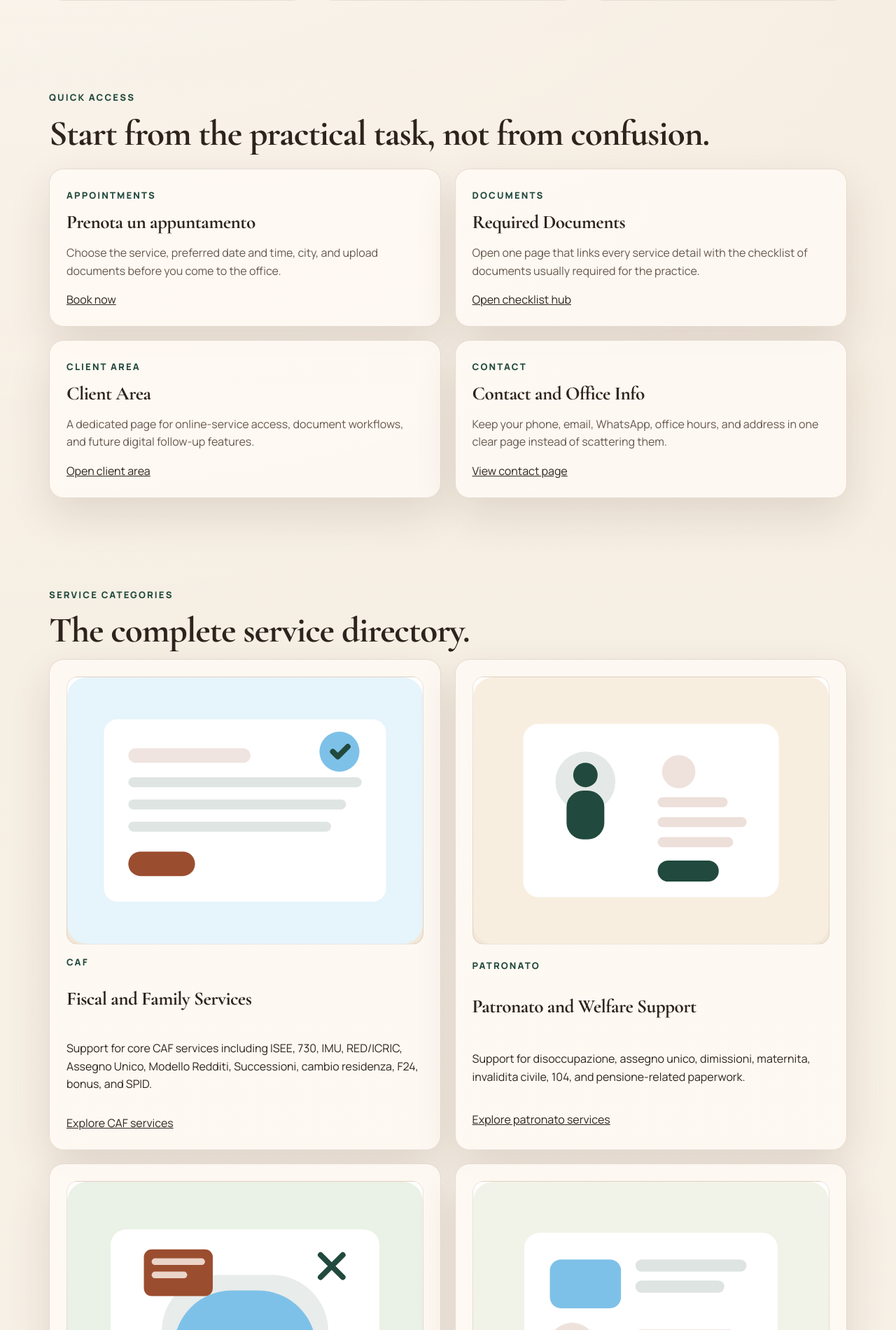
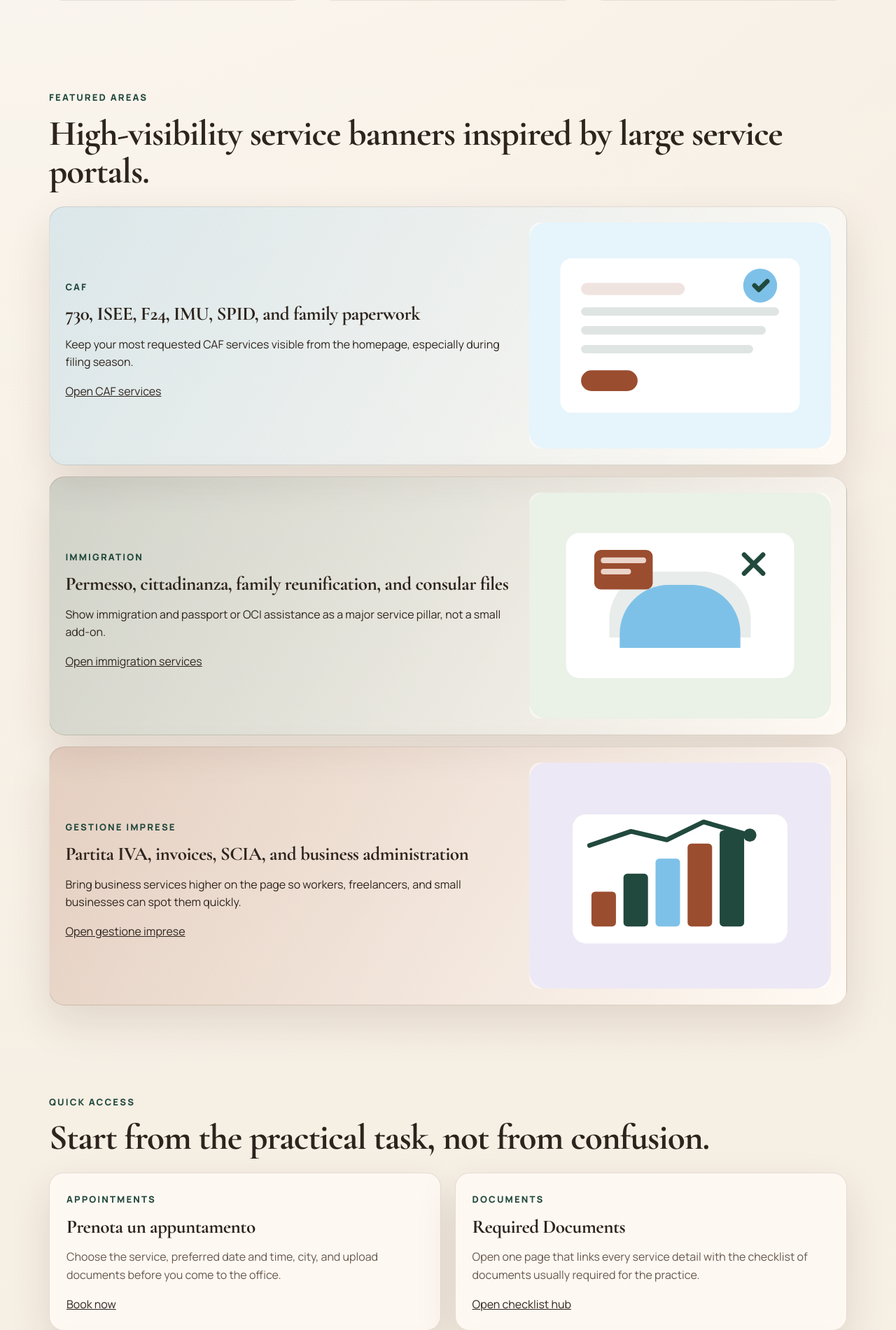
Before and after one commit to ananthareddykunreddy/italia-caf-immigration-site, a Flask app: page / in a window 1280 px wide. Shown: the part 1202-3103 px from the top of the page at 70% size. Run offline with Flask 3, Linux system fonts and the light colour scheme.

Commit message:
Refine homepage using service-portal reference

```diff
--- a/static/styles.css
+++ b/static/styles.css
@@ -336,6 +336,41 @@ a {
   gap: 1.2rem;
 }
 
+.featured-strips {
+  display: grid;
+  gap: 1rem;
+}
+
+.featured-strip {
+  display: grid;
+  grid-template-columns: minmax(0, 1.2fr) minmax(220px, 0.8fr);
+  align-items: center;
+  gap: 1rem;
+  padding: 1.4rem;
+  border-radius: 1.4rem;
+  border: 1px solid var(--line);
+  box-shadow: var(--shadow);
+  overflow: hidden;
+}
+
+.featured-strip img {
+  width: 100%;
+  border-radius: 1rem;
+  background: rgba(255, 255, 255, 0.5);
+}
+
+.featured-strip-caf {
+  background: linear-gradient(120deg, rgba(126, 193, 232, 0.24), rgba(255, 250, 244, 0.95));
+}
+
+.featured-strip-immigration {
+  background: linear-gradient(120deg, rgba(33, 73, 61, 0.18), rgba(255, 250, 244, 0.96));
+}
+
+.featured-strip-business {
+  background: linear-gradient(120deg, rgba(155, 77, 47, 0.2), rgba(255, 250, 244, 0.96));
+}
+
 .directory-grid {
   display: grid;
   grid-template-columns: repeat(2, minmax(0, 1fr));
@@ -421,6 +456,26 @@ a {
 .news-cta {
   font-weight: 700;
   color: var(--brand-dark);
+}
+
+.territory-panel,
+.contact-panel {
+  height: 100%;
+}
+
+.territory-tags {
+  display: flex;
+  flex-wrap: wrap;
+  gap: 0.7rem;
+  margin: 1rem 0 1.3rem;
+}
+
+.territory-tags span {
+  padding: 0.55rem 0.9rem;
+  border-radius: 999px;
+  background: rgba(33, 73, 61, 0.08);
+  color: var(--accent);
+  font-weight: 700;
 }
 
 .section {
@@ -543,6 +598,7 @@ a {
   .cards,
   .cards-two,
   .service-showcase,
+  .featured-strip,
   .directory-grid,
   .service-board,
   .service-board-wide,
--- a/templates/home.html
+++ b/templates/home.html
@@ -53,6 +53,44 @@
       <div>
         <p class="stat">Italy Focused</p>
         <p class="stat-label">Designed for clients living, studying, working, or relocating in Italy</p>
+      </div>
+    </div>
+  </section>
+
+  <section class="section">
+    <div class="container">
+      <div class="section-heading">
+        <p class="eyebrow">Featured Areas</p>
+        <h2>High-visibility service banners inspired by large service portals.</h2>
+      </div>
+      <div class="featured-strips">
+        <article class="featured-strip featured-strip-caf">
+          <div>
+            <p class="card-tag">CAF</p>
+            <h3>730, ISEE, F24, IMU, SPID, and family paperwork</h3>
+            <p>Keep your most requested CAF services visible from the homepage, especially during filing season.</p>
+            <a href="{{ url_for('caf_services') }}">Open CAF services</a>
+          </div>
+          <img src="{{ url_for('static', filename='illustrations/caf.svg') }}" alt="CAF featured illustration">
+        </article>
+        <article class="featured-strip featured-strip-immigration">
+          <div>
+            <p class="card-tag">Immigration</p>
+            <h3>Permesso, cittadinanza, family reunification, and consular files</h3>
+            <p>Show immigration and passport or OCI assistance as a major service pillar, not a small add-on.</p>
+            <a href="{{ url_for('immigration_services') }}">Open immigration services</a>
+          </div>
+          <img src="{{ url_for('static', filename='illustrations/immigration.svg') }}" alt="Immigration featured illustration">
+        </article>
+        <article class="featured-strip featured-strip-business">
+          <div>
+            <p class="card-tag">Gestione Imprese</p>
+            <h3>Partita IVA, invoices, SCIA, and business administration</h3>
+            <p>Bring business services higher on the page so workers, freelancers, and small businesses can spot them quickly.</p>
+            <a href="{{ url_for('business_services') }}">Open gestione imprese</a>
+          </div>
+          <img src="{{ url_for('static', filename='illustrations/business.svg') }}" alt="Business featured illustration">
+        </article>
       </div>
     </div>
   </section>
@@ -188,5 +226,40 @@
       </div>
     </div>
   </section>
+
+  <section class="section">
+    <div class="container split">
+      <div class="panel territory-panel">
+        <p class="panel-kicker">Dove Siamo</p>
+        <h3>Make office coverage visible on the homepage.</h3>
+        <p>
+          Like larger Italian service portals, your site should show where clients can reach you. Replace these placeholders with your actual city, office coverage, and branch points.
+        </p>
+        <div class="territory-tags">
+          <span>Rome</span>
+          <span>Lazio</span>
+          <span>Online Support</span>
+          <span>Appointments by Request</span>
+          <span>Document Review</span>
+          <span>WhatsApp Follow-up</span>
+        </div>
+        <a class="btn" href="{{ url_for('contact') }}">View contact and office info</a>
+      </div>
+      <div class="panel contact-panel">
+        <p class="panel-kicker">Contattaci</p>
+        <h3>Keep a direct contact block on the homepage.</h3>
+        <ul>
+          <li>Phone: +39 000 000 0000</li>
+          <li>WhatsApp: +39 000 000 0000</li>
+          <li>Email: info@ciaocaf.it</li>
+          <li>Appointments available for document-heavy cases</li>
+        </ul>
+        <div class="hero-cta">
+          <a class="btn" href="{{ url_for('appointments') }}">Book Appointment</a>
+          <a class="btn btn-outline" href="{{ url_for('contact') }}">Open Contact Page</a>
+        </div>
+      </div>
+    </div>
+  </section>
 </main>
 {% endblock %}
```
